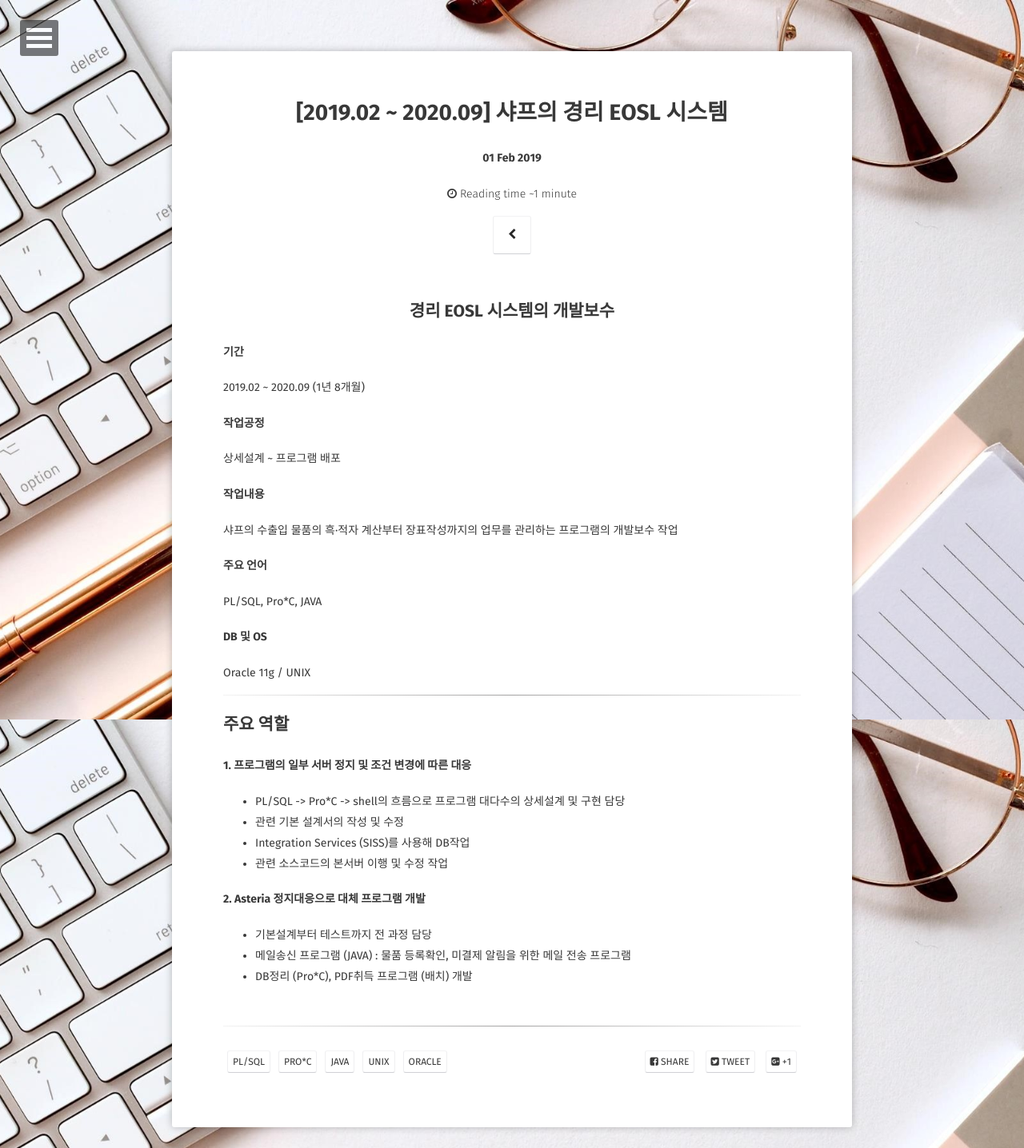
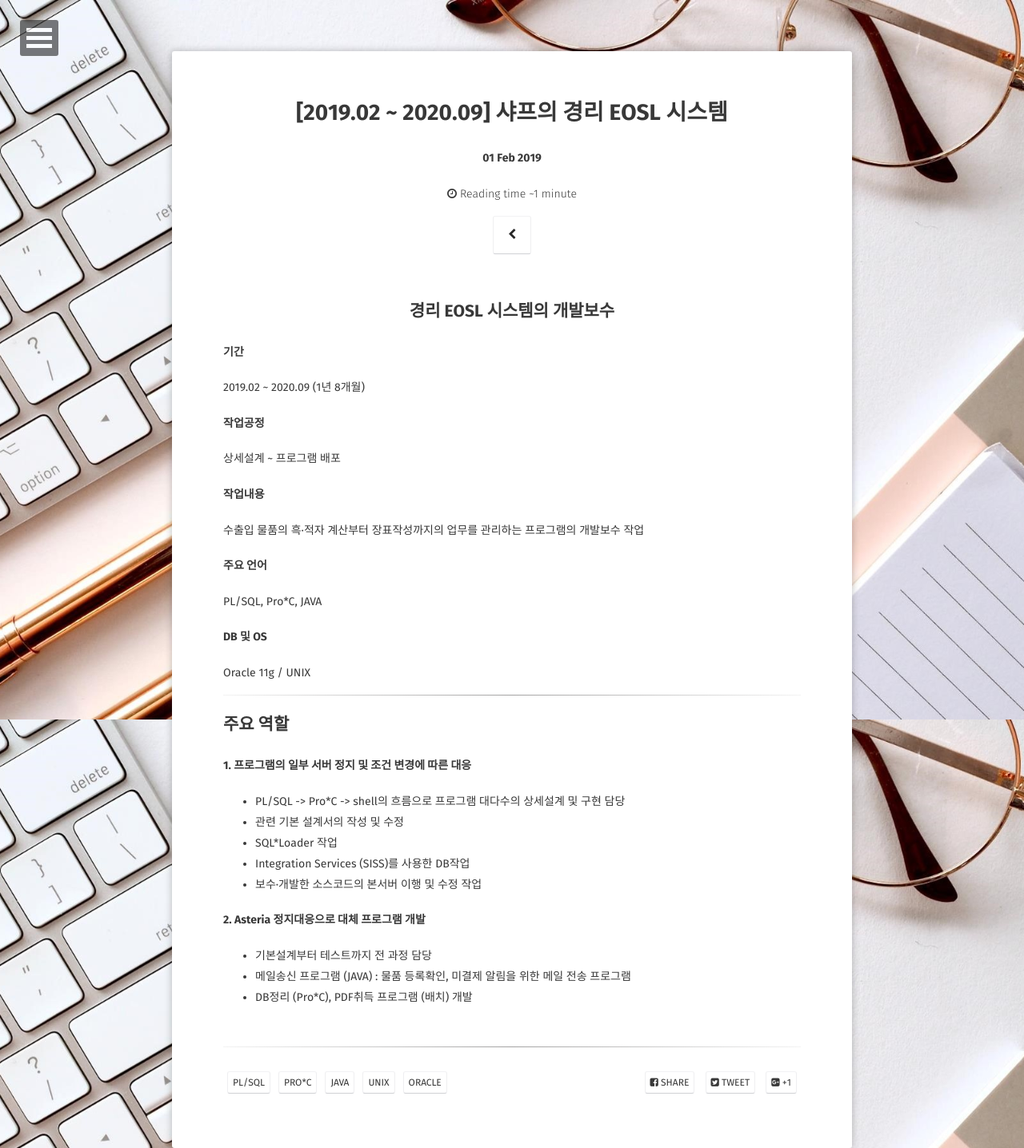
Before and after one commit to LEEJISU-dev/LEEJISU-dev.github.io, a Jekyll site: the page built from _posts/2019-02-01-경리 EOSL.md, in a window 1280 px wide. Shown: the whole page at 80% size. Built offline with Jekyll 4.4.1, drawn with Linux system fonts in a browser that asks for light colours; some web fonts are replaced.

Commit message:
Modified Post

```diff
--- a/_posts/2019-02-01-경리 EOSL.md
+++ b/_posts/2019-02-01-경리 EOSL.md
@@ -20,7 +20,7 @@ comments: false
  상세설계 ~ 프로그램 배포
 
 #### 작업내용
- 샤프의 수출입 물품의 흑·적자 계산부터 장표작성까지의 업무를 관리하는 프로그램의 개발보수 작업
+ 수출입 물품의 흑·적자 계산부터 장표작성까지의 업무를 관리하는 프로그램의 개발보수 작업
 
 #### 주요 언어
  PL/SQL, Pro*C, JAVA
@@ -34,8 +34,9 @@ comments: false
 #### 1. 프로그램의 일부 서버 정지 및 조건 변경에 따른 대응
 * PL/SQL -> Pro*C -> shell의 흐름으로 프로그램 대다수의 상세설계 및 구현 담당
 * 관련 기본 설계서의 작성 및 수정
-* Integration Services (SISS)를 사용해 DB작업
-* 관련 소스코드의 본서버 이행 및 수정 작업
+* SQL*Loader 작업
+* Integration Services (SISS)를 사용한 DB작업
+* 보수·개발한 소스코드의 본서버 이행 및 수정 작업
 
 #### 2. Asteria 정지대응으로 대체 프로그램 개발
 * 기본설계부터 테스트까지 전 과정 담당
```
